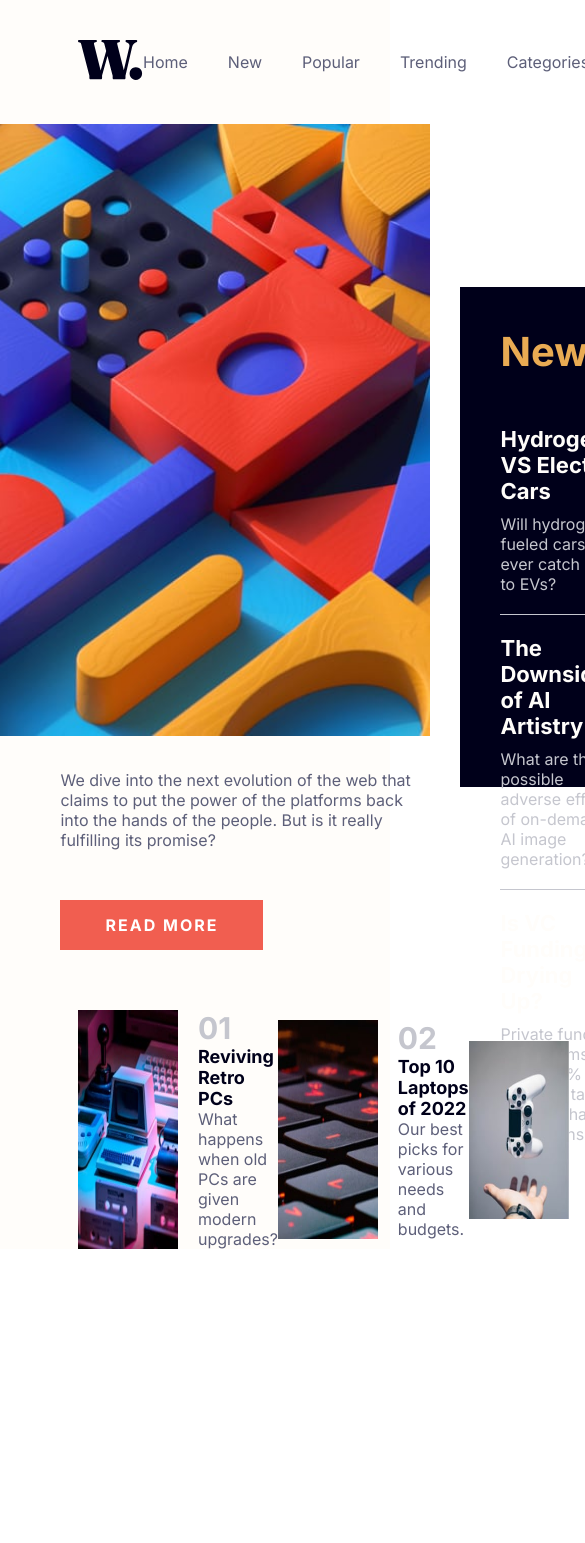
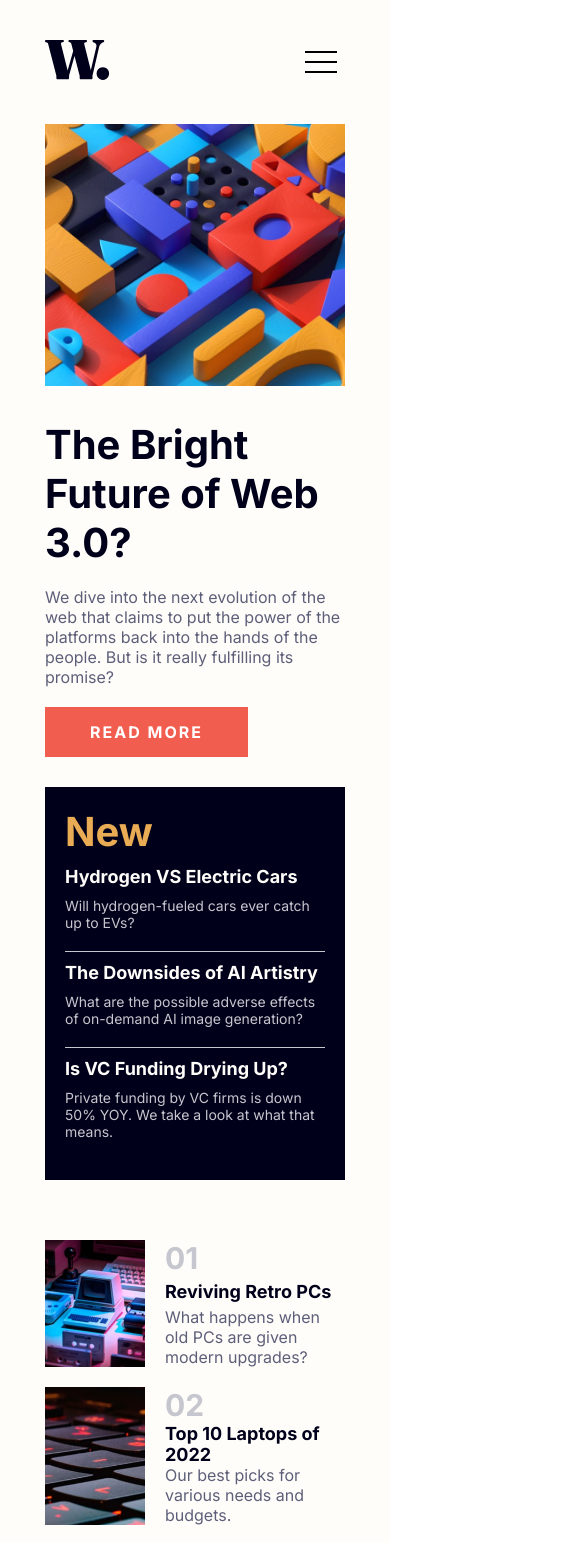
Before and after one commit to lkiryu/News-homepage, a React (Create React App) app: page / in a window 390 px wide. Shown: the top 1543 px of the page, 585 px wide, since content can reach past the window. Before the commit the page ends 1249 px from the top, so only its background shows below. Built offline with nearby package versions, Linux system fonts and the light colour scheme.

Commit message:
responsive add

```diff
--- a/src/App.css
+++ b/src/App.css
@@ -35,3 +35,21 @@ section{
     width: 60vw;
     margin-bottom: 60px;
 }
+
+@media(max-width:1500px){
+    section{
+        width: 80vw;
+    }
+}
+
+@media(max-width:1200px){
+    section{
+        width: 90vw;
+    }
+}
+
+@media(max-width:800px){
+    section{
+        flex-direction: column;
+    }
+}
--- a/src/components/header/header.css
+++ b/src/components/header/header.css
@@ -1,4 +1,4 @@
-.header{
+.header {
     display: flex;
     justify-content: space-between;
     align-items: center;
@@ -6,20 +6,65 @@
     margin: 40px 0;
 }
 
-.nav-list{
+.mobile-menu {
+    cursor: pointer;
+    display: none;
+}
+
+.mobile-menu div {
+    width: 32px;
+    height: 2px;
+    background-color: hsl(0, 0%, 0%);
+    margin: 8px;
+    transition: 0.3s;
+}
+
+.nav-list {
     display: flex;
 }
 
-.nav-list .nav-link{
+.nav-list .nav-link {
     color: hsl(236, 13%, 42%);
     margin-right: 40px;
     transition: 0.3s ease-in;
 }
 
-.nav-list .nav-link:last-child{
+.nav-list .nav-link:last-child {
     margin-right: 0;
 }
 
-.nav-list .nav-link:hover{
+.nav-list .nav-link:hover {
     color: hsl(5, 85%, 63%);
 }
+
+@media(max-width:1500px) {
+    .header {
+        width: 80vw;
+    }
+}
+
+@media(max-width:1200px) {
+    .header {
+        width: 90vw;
+    }
+}
+
+@media(max-width:800px) {
+    .header {
+        width: 400px;
+    }
+
+    .mobile-menu{
+        display: block;
+    }
+
+    .nav-list {
+        display: none;
+    }
+}
+
+@media(max-width:500px){
+    .header {
+        width: 300px;
+    }
+}
--- a/src/components/header/header.js
+++ b/src/components/header/header.js
@@ -4,13 +4,19 @@ import logo from '../../images/logo.svg'
 import './header.css'
 
 const Header = () => {
-    return(
+    return (
         <header className="header">
             <a href="/">
                 <img src={logo} alt="logo" className="logo"></img>
             </a>
 
             <nav>
+                <div className="mobile-menu">
+                    <div className="line1"></div>
+                    <div className="line2"></div>
+                    <div className="line3"></div>
+                </div>
+
                 <ul className="nav-list">
                     <li className="nav-link"><a href="/">Home</a></li>
                     <li className="nav-link"><a href="/">New</a></li>
--- a/src/components/mainNews/mainNews.css
+++ b/src/components/mainNews/mainNews.css
@@ -50,3 +50,59 @@
 .main-news .info a:hover{
     background-color: hsl(240, 100%, 5%);
 }
+
+@media(max-width:1200px){
+    .main-news img{
+        width: 600px;
+    }
+
+    .main-news .info .title{
+        font-size: 40px;
+        width: 250px;
+        color: hsl(240, 100%, 5%);
+    }
+
+    .main-news .info .description{
+        color: hsl(236, 13%, 42%);
+        width: 350px;
+    }
+
+    .main-news .info a{
+        margin-top: 20px;
+    }
+}
+
+@media(max-width:800px){
+    .main-news{
+        margin-right: 0;
+    }
+
+    .main-news img{
+        width: 400px;
+    }
+
+    .main-news .info{
+        flex-direction: column;
+        align-items: flex-start;
+        margin-bottom: 30px;
+    }
+
+    .main-news .info .title{
+        margin-bottom: 20px;
+        width: 370px;
+    }
+}
+
+@media(max-width:500px){
+    .main-news img{
+        width: 300px;
+    }
+
+    .main-news .info .title{
+        width: 300px;
+    }
+
+    .main-news .info .description{
+        width: 300px;
+    }
+}
--- a/src/components/otherNews/otherNews.css
+++ b/src/components/otherNews/otherNews.css
@@ -38,3 +38,36 @@
     color: hsl(233, 8%, 79%);
     margin-bottom: 20px;
 }
+
+@media(max-width:1200px){
+    .other-news{
+        height: 430px;
+        padding: 20px;
+    }
+
+    .other-news h2{
+        margin-bottom: 0;
+    }
+
+    .other-news .news a{
+        font-size: 18px;
+        margin: 10px 0;
+    }
+
+    .other-news .news .description{
+        font-size: 14px;
+    }
+}
+
+@media(max-width:800px){
+    .other-news{
+        height: 100%;
+        width: 400px;
+    }
+}
+
+@media(max-width:500px){
+    .other-news{
+        width: 300px;
+    }
+}
--- a/src/components/topNews/topNews.css
+++ b/src/components/topNews/topNews.css
@@ -8,6 +8,7 @@
 .top-news .news{
     display: flex;
     width: 400px;
+    margin-right: 20px;
 }
 
 .top-news .news img{
@@ -41,3 +42,31 @@
 .top-news .info .description{
     color: hsl(236, 13%, 42%);
 }
+
+@media(max-width:1500px){
+    .top-news{
+        width: 80vw;
+    }
+}
+
+@media(max-width:1200px){
+    .top-news{
+        width: 90vw;
+    }
+}
+
+@media(max-width:800px){
+    .top-news{
+        flex-direction: column;
+        gap: 20px;
+        margin-bottom: 40px;
+        margin-right: 0;
+    }
+}
+
+@media(max-width:500px){
+    .top-news .news{
+        width: 300px;
+        margin-right: 0;
+    }
+}
```
